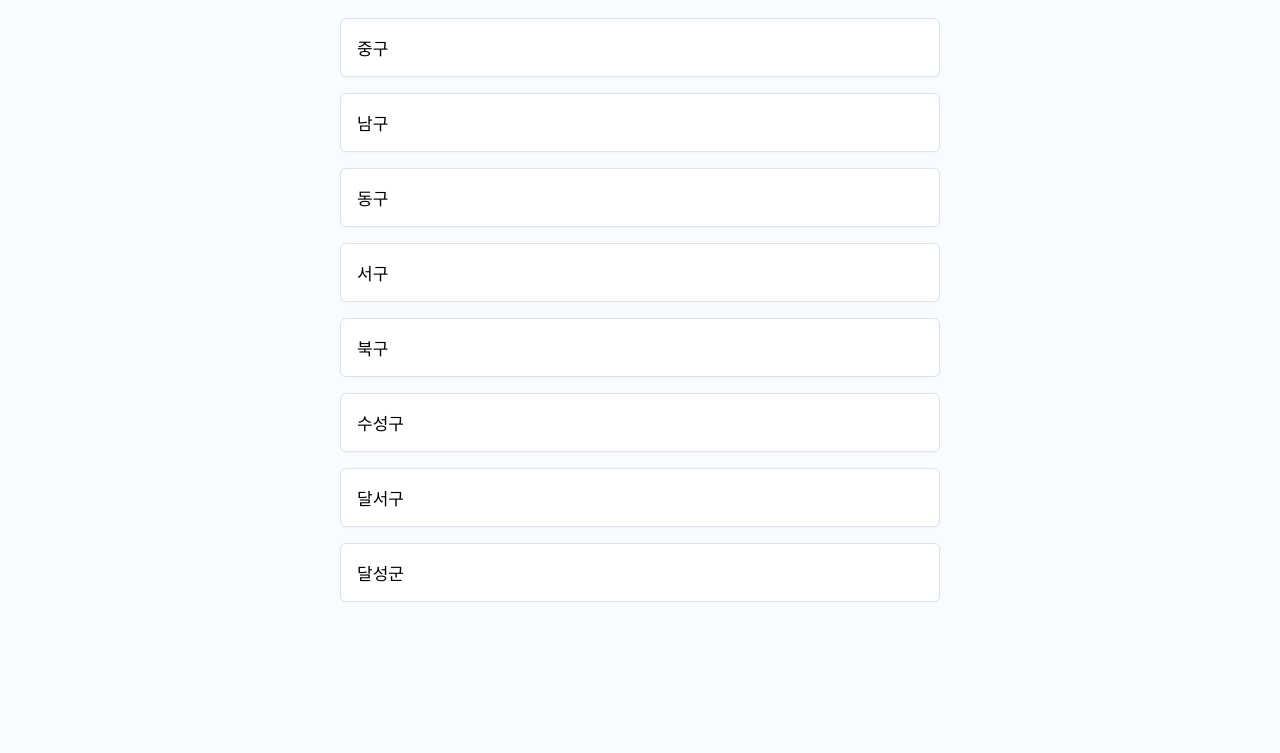
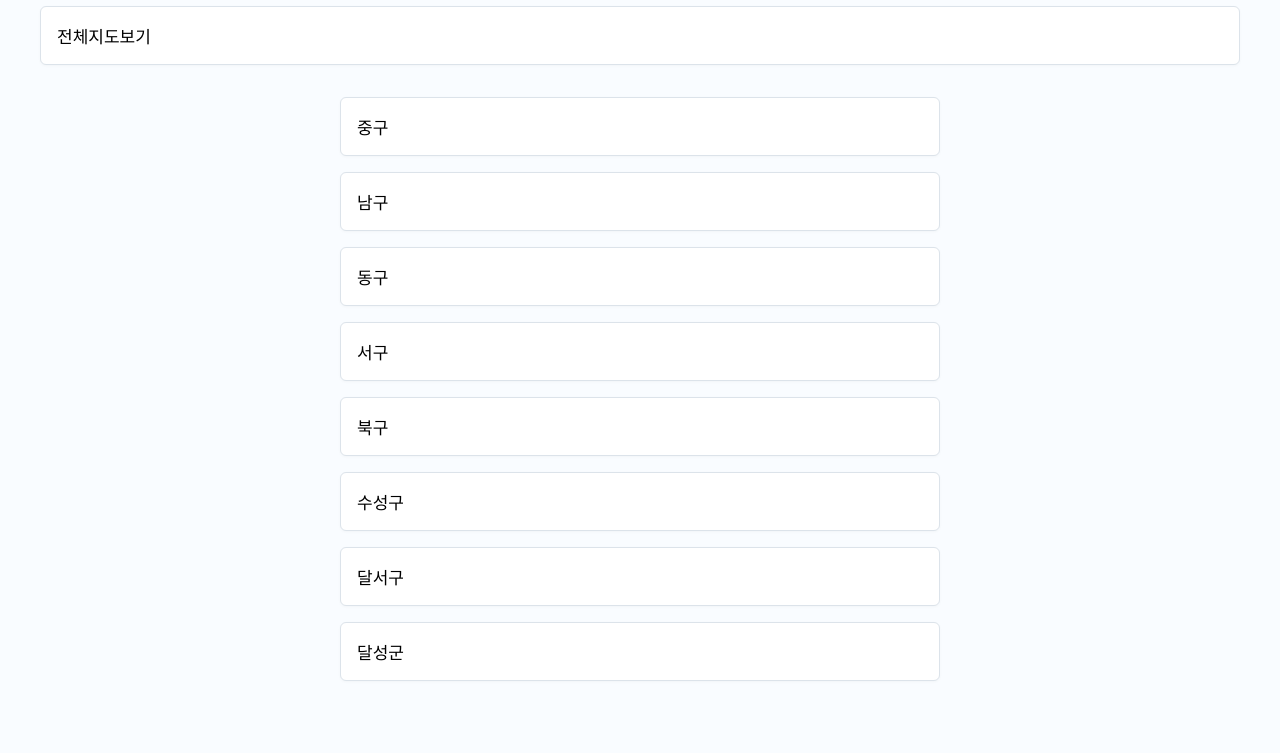
Before and after one commit to hailey-is-the-name-of/compare, a plain HTML site: page index.html in a window 1280 px wide. Shown: the part 114-867 px from the top of the page. Before the commit the page ends 800 px from the top, so only its background shows below. Drawn offline with Linux system fonts and the light colour scheme.

Commit message:
Update index.html

```diff
--- a/index.html
+++ b/index.html
@@ -36,6 +36,9 @@
 </head>
 <body>
   <h1>제19대, 20대 대통령선거 더불어민주당 득표 비교</h1>
+<div class="gu-item" onclick="location.href='cc.html'">전체지도보기</div>
+
+
   <div class="gu-list">
 <div class="gu-item" onclick="location.href='junggu.html'">중구</div>
 <div class="gu-item" onclick="location.href='namgu.html'">남구</div>
```
